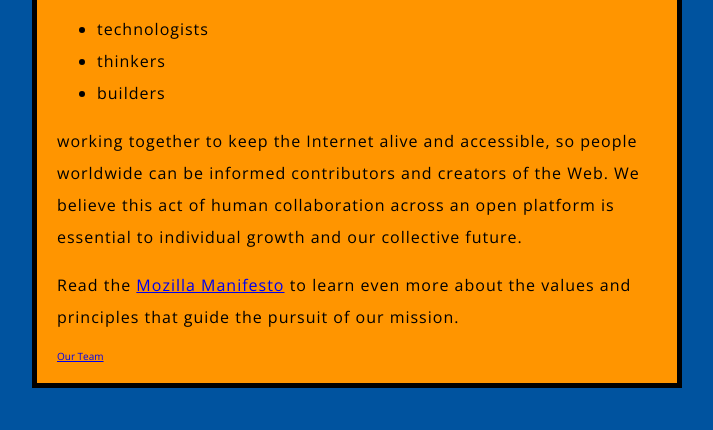
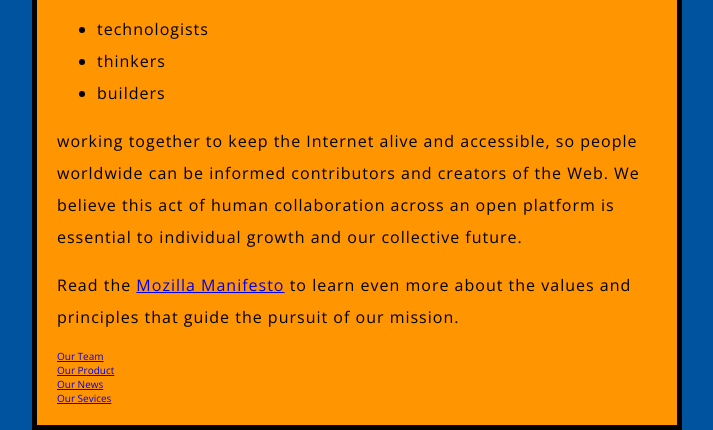
Before and after one commit to shuanllene/multipage, a plain HTML site: page index.html in a window 1280 px wide. Shown: the part 434-864 px from the top of the page, without its empty margins (283-996 px from the left). Before the commit the page ends 822 px from the top, so only its background shows below. Drawn offline with nearby package versions, Linux system fonts and the light colour scheme.

Commit message:
Update index.html

```diff
--- a/index.html
+++ b/index.html
@@ -21,6 +21,9 @@
     <p>working together to keep the Internet alive and accessible, so people worldwide can be informed contributors and creators of the Web. We believe this act of human collaboration across an open platform is essential to individual growth and our collective future.</p>
 
     <p>Read the <a href="https://www.mozilla.org/en-US/about/manifesto/">Mozilla Manifesto</a> to learn even more about the values and principles that guide the pursuit of our mission.</p>
-    <a href="https://shuanllene.github.io/multipage/employees.html"> Our Team</a>
+    <a href="https://shuanllene.github.io/multipage/employees.html"> Our Team</a><br/>
+    <a href="https://shuanllene.github.io/multipage/product.html"> Our Product</a><br/>
+    <a href="https://shuanllene.github.io/multipage/news.html"> Our News</a><br/>
+    <a href="https://shuanllene.github.io/multipage/sevices.html"> Our Sevices</a>
   </body>
 </html>
```
